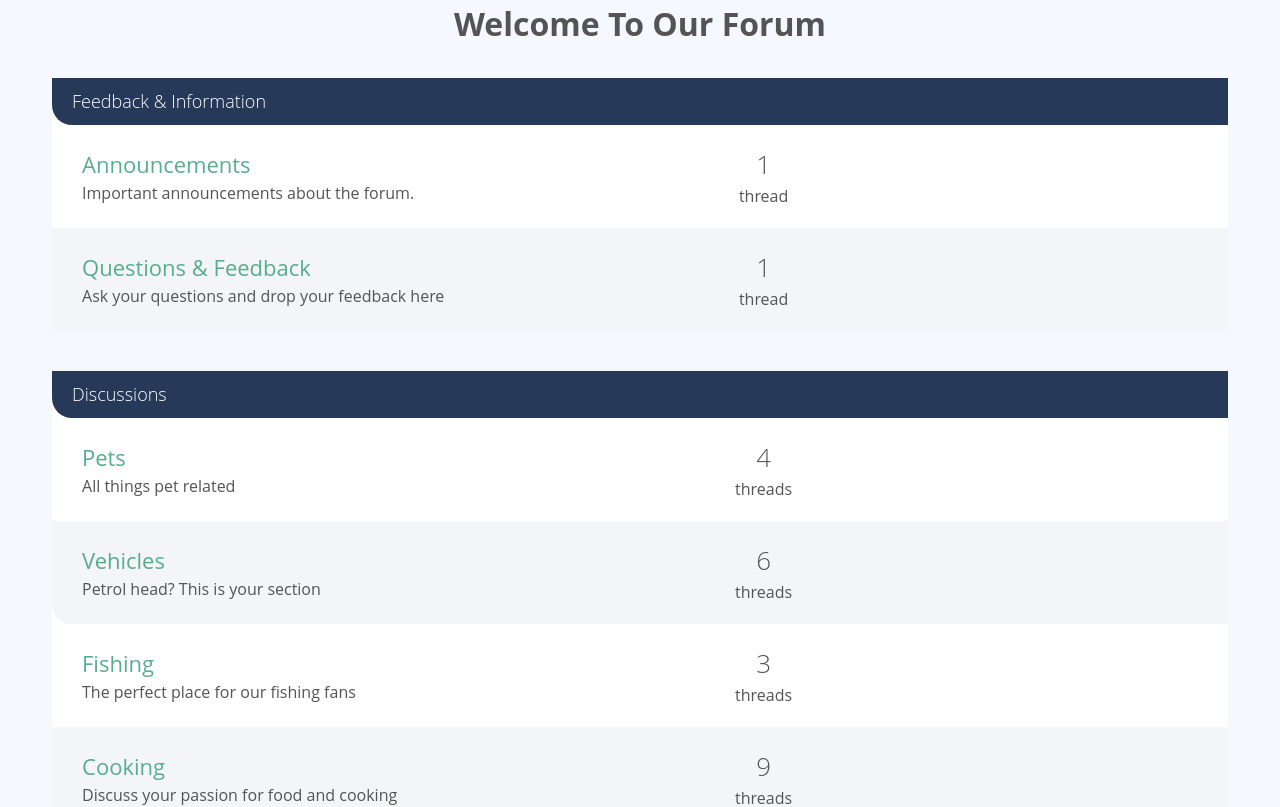
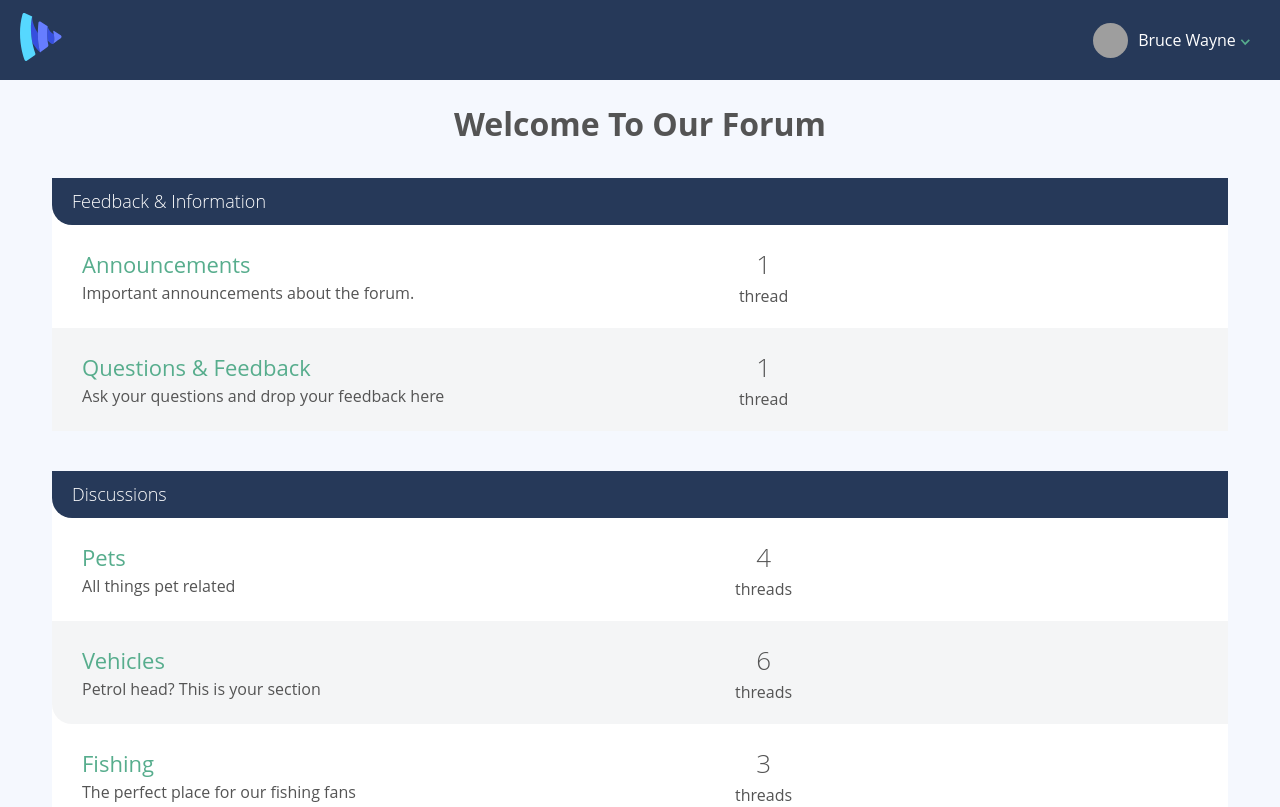
Before and after one commit to kyawzinthetgithub/vue3_master_class, a Vue app: page / in a window 1280 px wide. Shown: the top 807 px of the page. Built offline with nearby package versions, Linux system fonts and the light colour scheme; grey boxes are pictures that could not be loaded.

Commit message:
auth user in the navbar

```diff
--- a/src/App.vue
+++ b/src/App.vue
@@ -1,5 +1,10 @@
 <template>
+  <TheNavbar></TheNavbar>
   <div class="container">
     <router-view></router-view>
   </div>
 </template>
+
+<script setup>
+import TheNavbar from "@/components/TheNavbar.vue";
+</script>
--- /dev/null
+++ b/src/components/TheNavbar.vue
@@ -0,0 +1,78 @@
+<template>
+  <header class="header" id="header">
+    <router-link :to="{ name: 'home' }" class="logo">
+      <img src="@/assets/svg/vueschool-logo.svg" />
+    </router-link>
+
+    <div class="btn-hamburger">
+      <!-- use .btn-humburger-active to open the menu -->
+      <div class="top bar"></div>
+      <div class="middle bar"></div>
+      <div class="bottom bar"></div>
+    </div>
+
+    <!-- use .navbar-open to open nav -->
+    <nav class="navbar">
+      <ul>
+        <li class="navbar-user">
+          <a href="#">
+            <img
+              class="avatar-small"
+              :src="authUser.avatar"
+              :alt="`${authUser.name}`"
+            />
+            <span>
+              {{ authUser.name }}
+              <img
+                class="icon-profile"
+                src="@/assets/svg/arrow-profile.svg"
+                alt=""
+              />
+            </span>
+          </a>
+
+          <!-- dropdown menu -->
+          <!-- add class "active-drop" to show the dropdown -->
+          <!-- <div id="user-dropdown">
+            <div class="triangle-drop"></div>
+            <ul class="dropdown-menu">
+              <li class="dropdown-menu-item">
+                <a href="profile.html">View profile</a>
+              </li>
+              <li class="dropdown-menu-item"><a href="#">Log out</a></li>
+            </ul>
+          </div> -->
+        </li>
+      </ul>
+
+      <!-- <ul>
+        <li class="navbar-item">
+          <a href="index.html">Home</a>
+        </li>
+        <li class="navbar-item">
+          <a href="category.html">Category</a>
+        </li>
+        <li class="navbar-item">
+          <a href="forum.html">Forum</a>
+        </li>
+        <li class="navbar-item">
+          <a href="thread.html">Thread</a>
+        </li> -->
+      <!-- Show these option only on mobile-->
+      <!-- <li class="navbar-item mobile-only">
+          <a href="profile.html">My Profile</a>
+        </li>
+        <li class="navbar-item mobile-only">
+          <a href="#">Logout</a>
+        </li>
+      </ul> -->
+    </nav>
+  </header>
+</template>
+
+<script setup>
+import { useAuthUserStore } from "@/stores/AuthUserStore.js";
+import { computed } from "vue";
+const userStore = useAuthUserStore();
+const authUser = computed(() => userStore.authUser);
+</script>
--- a/src/pages/Home.vue
+++ b/src/pages/Home.vue
@@ -1,5 +1,5 @@
 <template>
-  <h1>Welcome To Our Forum</h1>
+  <h1 class="push-top">Welcome To Our Forum</h1>
   <CategoryList :categories="categories" />
 </template>
 
--- a/src/pages/ThreadShow.vue
+++ b/src/pages/ThreadShow.vue
@@ -12,7 +12,7 @@ import PostList from "@/components/PostList.vue";
 import FormEditor from "@/components/FormEditor.vue";
 import { usePostsStore } from "../stores/PostsStore";
 import { useThreadsStore } from "../stores/ThreadsStore";
-import { computed } from "vue";
+import { computed, onMounted } from "vue";
 
 const threads = useThreadsStore().threads;
 const posts = usePostsStore().posts;
--- /dev/null
+++ b/src/stores/AuthUserStore.js
@@ -0,0 +1,15 @@
+import { defineStore } from "pinia";
+import sourceData from "@/data.json";
+
+export const useAuthUserStore = defineStore("AuthUserStore", {
+  state: () => {
+    return {
+      sourceData: { ...sourceData },
+      authId: "VXjpr2WHa8Ux4Bnggym8QFLdv5C3",
+    };
+  },
+  getters: {
+    authUser: (state) =>
+      state.sourceData.users.find((user) => user.id === state.authId),
+  },
+});
```
Also changed, not shown: src/assets/svg/arrow-profile.svg (added), src/assets/svg/vueschool-logo.svg (added).
